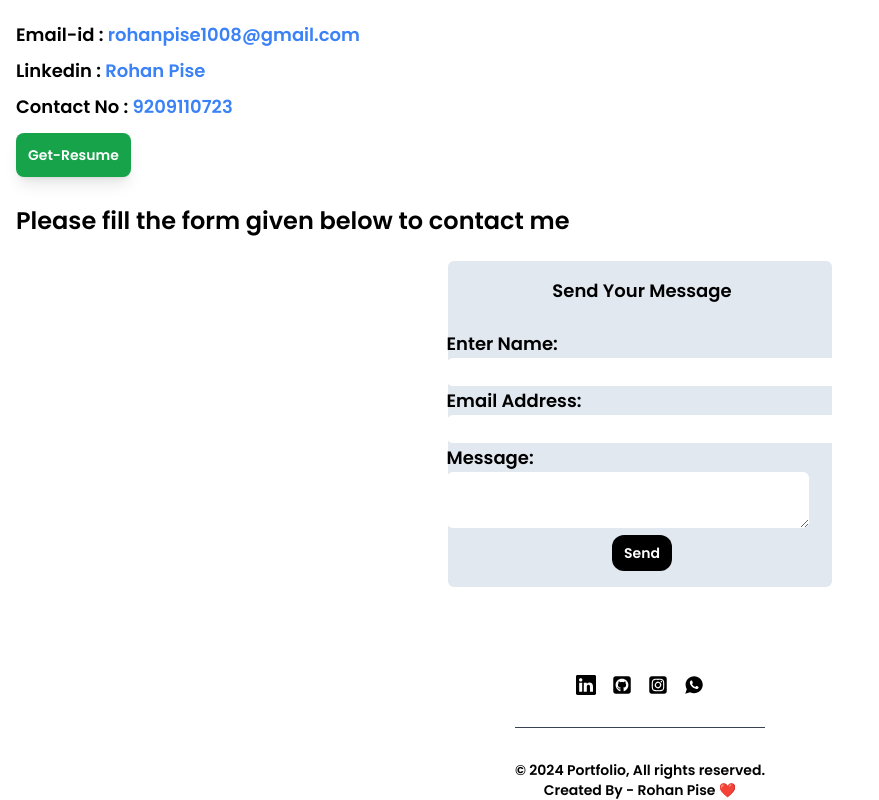
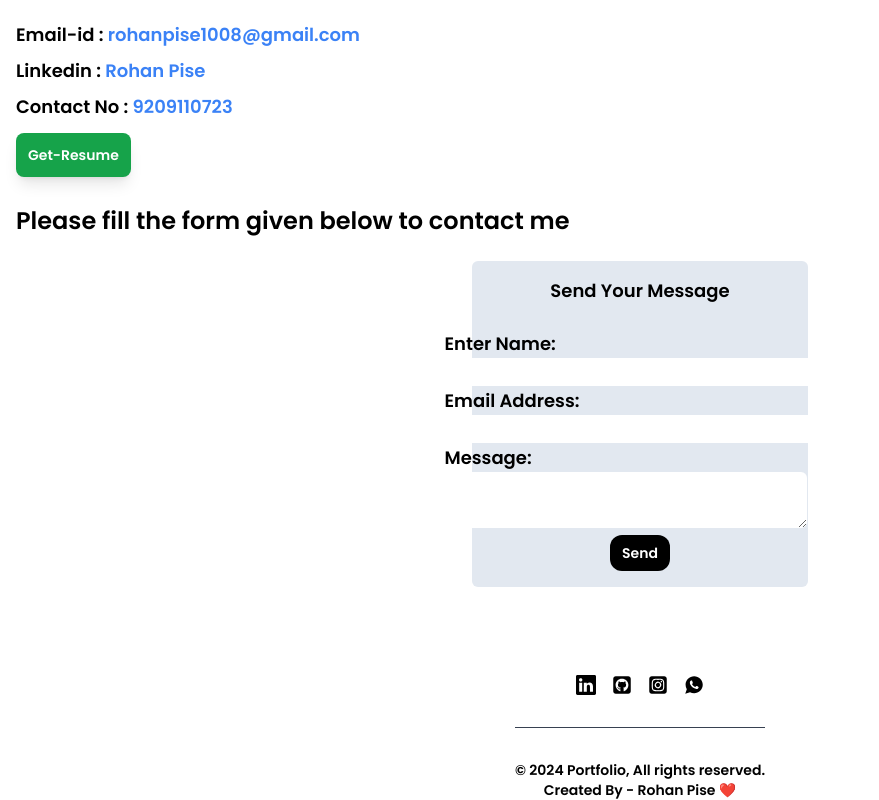
Before and after one commit to Rohan-Pise/PORTFOLIO-APP, a React (Vite) app in the folder Frontend/Portfolio/: page / in a window 1280 px wide. Shown: the part 3933-4733 px from the top of the page, without its empty margins (0-879 px from the left). Built offline with nearby package versions, Linux system fonts and the light colour scheme.

Commit message:
reduced-form-width

```diff
--- a/Frontend/Portfolio/src/components/Contacts.jsx
+++ b/Frontend/Portfolio/src/components/Contacts.jsx
@@ -54,7 +54,7 @@ function Contacts() {
       onSubmit={handleSubmit(onSubmit)}
      //</div> action="https://getform.io/f/amdpolxb"
      //method='POST'
-     className='bg-slate-200 pl-1 w-96 flex flex-col items-center rounded-md mt-4 pb-4 pt-4 text-sm font-normal'>
+     className='bg-slate-200  w-[21rem] flex flex-col items-center rounded-md mt-4 pb-4 pt-4 text-sm font-normal'>
         <h1 className='text-lg mb-6'>Send Your Message</h1>
         <div className='text-xl'>
 
```
